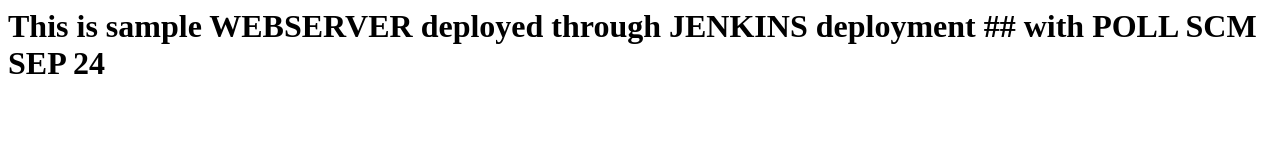
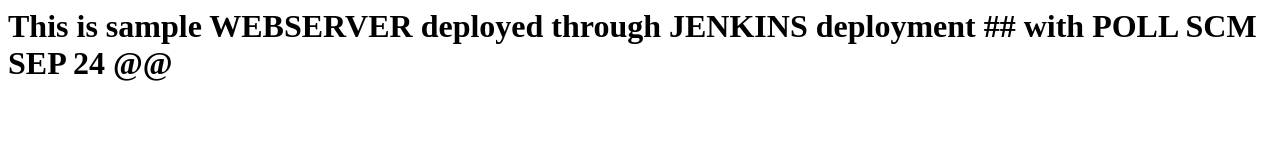
Before and after one commit to rajasekhar82/batch31, a plain HTML site: page index.html in a window 1280 px wide. Drawn offline with Linux system fonts and the light colour scheme.

Commit message:
modify POLL SCM -1

```diff
--- a/index.html
+++ b/index.html
@@ -1 +1 @@
-<h1> This is sample WEBSERVER deployed through JENKINS deployment ## with POLL SCM SEP 24 </h1>
+<h1> This is sample WEBSERVER deployed through JENKINS deployment ## with POLL SCM SEP 24 @@</h1>
```
